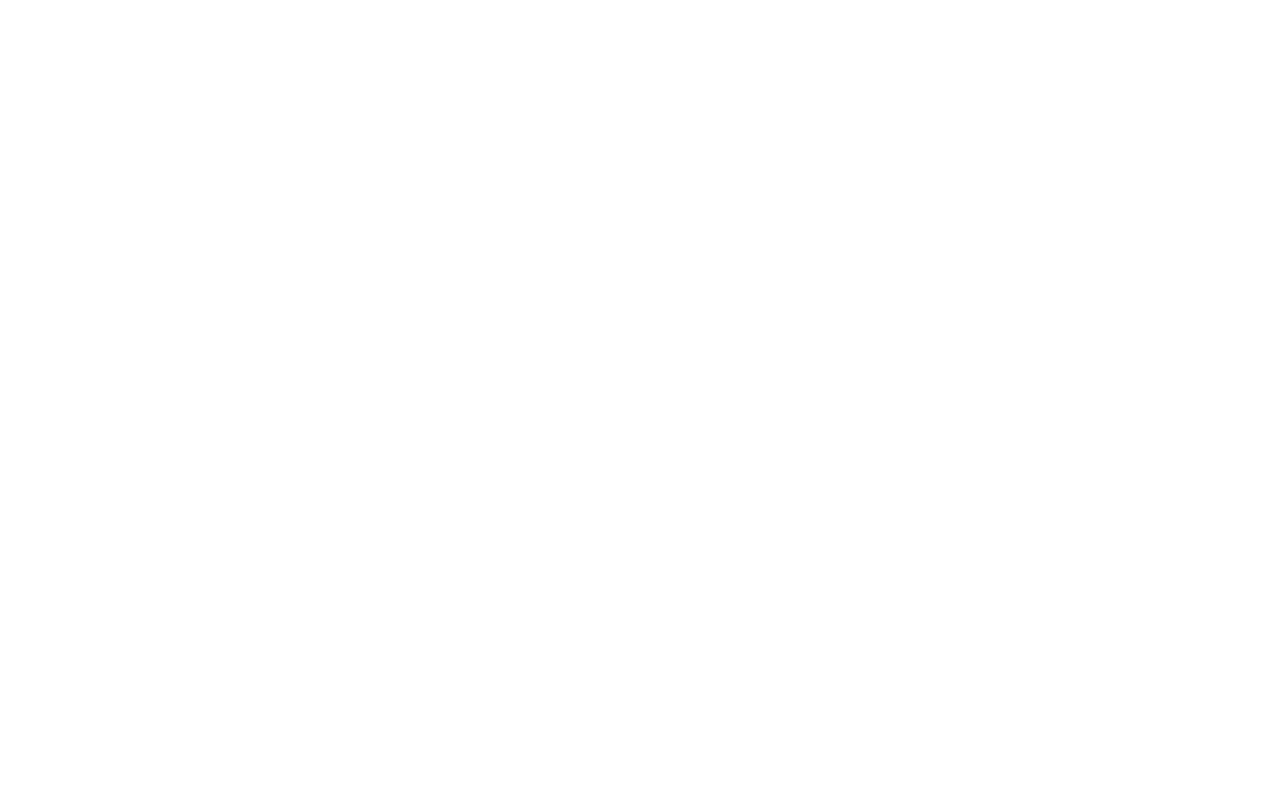
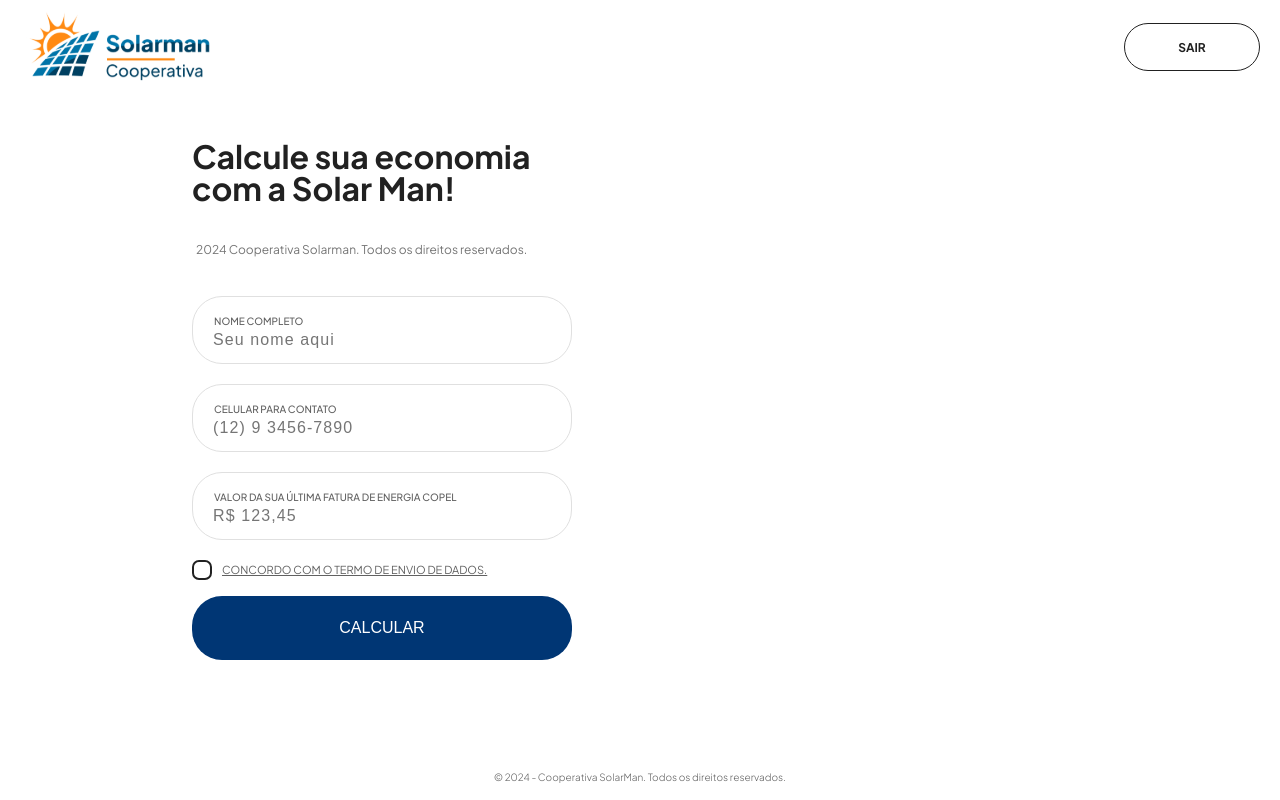
Before and after one commit to jiladev/solarman-frontend, a React (Vite) app: page / in a window 1280 px wide. Before the commit this address had no page. Built offline with nearby package versions, Linux system fonts and the light colour scheme.

Commit message:
[feat.] add customer page layout

```diff
--- a/src/app/app.tsx
+++ b/src/app/app.tsx
@@ -1,11 +1,13 @@
 import { BrowserRouter, Routes, Route } from "react-router-dom";
 
 import Login from "../pages/Login";
+import Customer from "../pages/Customer";
 
 function App() {
   return (
     <BrowserRouter>
       <Routes>
+        <Route path="/" element={<Customer />} />
         <Route path="/Login" element={<Login />} />
       </Routes>
     </BrowserRouter>
--- /dev/null
+++ b/src/components/MainButton/index.tsx
@@ -0,0 +1,14 @@
+import * as Styled from "./styles";
+
+interface ButtonProps {
+  text: string;
+  onClickFunction: (...args: any[]) => any;
+}
+
+export default function MainButton(props: ButtonProps) {
+  return (
+    <Styled.ConfirmButton onClick={() => props.onClickFunction()}>
+      {props.text}
+    </Styled.ConfirmButton>
+  );
+}
--- /dev/null
+++ b/src/components/MainButton/styles.ts
@@ -0,0 +1,12 @@
+import styled from "styled-components";
+
+export const ConfirmButton = styled.button`
+  width: 380px;
+  height: 64px;
+  background-color: #003674;
+  font-size: 16px;
+  font-weight: 500;
+  color: #ffffff;
+  border: 0 solid transparent;
+  border-radius: 30px;
+`;
--- /dev/null
+++ b/src/components/MainInput/index.tsx
@@ -0,0 +1,25 @@
+import * as Styled from "./styles";
+
+interface InputProps {
+  label: string;
+  type: string;
+  placeholder: string;
+  value: string;
+  setValue: (value: string) => void;
+}
+
+export default function MainInput(props: InputProps) {
+  return (
+    <Styled.InputDiv>
+      <label>{props.label}</label>
+      <input
+        type={props.type}
+        placeholder={props.placeholder}
+        value={props.value}
+        onChange={(e) => {
+          props.setValue(e.target.value);
+        }}
+      ></input>
+    </Styled.InputDiv>
+  );
+}
--- /dev/null
+++ b/src/components/MainInput/styles.ts
@@ -0,0 +1,26 @@
+import styled from "styled-components";
+
+export const InputDiv = styled.div`
+  position: relative;
+  margin-bottom: 20px;
+
+  label {
+    position: absolute;
+    top: 20px;
+    left: 22px;
+    font-size: 10px;
+    font-weight: 500;
+    color: #616161;
+  }
+
+  input {
+    width: 380px;
+    height: 68px;
+    border: 1px solid #e0e0e0;
+    border-radius: 30px;
+    padding: 0 20px;
+    padding-top: 20px;
+    font-size: 16px;
+    letter-spacing: 1.1px;
+  }
+`;
--- /dev/null
+++ b/src/components/RightsFooter/index.tsx
@@ -0,0 +1,9 @@
+import * as Styled from "./styles";
+
+export default function RightsFooter() {
+  return (
+    <Styled.RightsReserved>
+      &copy; 2024 - Cooperativa SolarMan. Todos os direitos reservados.
+    </Styled.RightsReserved>
+  );
+}
--- /dev/null
+++ b/src/components/RightsFooter/styles.ts
@@ -0,0 +1,10 @@
+import styled from "styled-components";
+
+export const RightsReserved = styled.p`
+  width: 100vw;
+  text-align: center;
+  font-size: 10px;
+  font-weight: 300;
+  color: #616161;
+  margin-bottom: 8px;
+`;
--- /dev/null
+++ b/src/pages/Customer/index.tsx
@@ -0,0 +1,134 @@
+import { useState } from "react";
+
+import BaseHeader from "../../components/BaseHeader";
+import MainInput from "../../components/MainInput";
+import MainButton from "../../components/MainButton";
+import RightsFooter from "../../components/RightsFooter";
+import * as Styled from "./styles";
+
+export default function Customer() {
+  const [name, setName] = useState<string>("");
+  const [phone, setPhone] = useState<string>("");
+  const [bill, setBill] = useState<string>("");
+  const [agreed, isAgreed] = useState<boolean>(false);
+
+  function formatPhone(phone: string) {
+    phone = phone.replace(/\D/g, "");
+    let formattedString = "";
+
+    if (phone.length > 0) {
+      formattedString = "(";
+    }
+
+    formattedString += phone.slice(0, 2);
+
+    if (phone.length > 2) {
+      formattedString += ") ";
+    }
+
+    if (phone.length > 2) {
+      formattedString += phone.slice(2, 6);
+    }
+
+    if (phone.length > 6) {
+      formattedString += "-";
+      formattedString += phone.slice(6, 10);
+    }
+
+    if (phone.length === 11) {
+      formattedString =
+        formattedString.slice(0, 5) +
+        phone.slice(2, 3) +
+        " " +
+        phone.slice(3, 7) +
+        "-" +
+        phone.slice(7, 11);
+    }
+
+    setPhone(formattedString);
+  }
+
+  function formatBill(bill: string) {
+    bill = bill.replace(/\./g, ",");
+    const firstCommaIndex = bill.indexOf(",");
+    if (firstCommaIndex !== -1) {
+      bill =
+        bill.substring(0, firstCommaIndex + 1) +
+        bill
+          .substring(firstCommaIndex + 1)
+          .replace(/,/g, "")
+          .slice(0, 2);
+    }
+    bill = bill.replace(/[^\d,]/g, "");
+    let formattedString = "";
+    if (bill.length > 0) {
+      formattedString = "R$ ";
+    }
+    formattedString += bill;
+    setBill(formattedString);
+  }
+
+  function handleCheckboxChange() {
+    isAgreed(!agreed);
+  }
+
+  function handleEconomyCalculationRequest() {
+    if (agreed) {
+      console.log({ name, phone, bill });
+      alert("Parabéns, você ganhou R$1.000.000,00!!!!!");
+    } else {
+      alert("Concorde com os termos!");
+    }
+  }
+
+  return (
+    <Styled.PageContainer>
+      <BaseHeader />
+
+      <Styled.ContentContainer>
+        <h1>
+          Calcule sua economia <br /> com a Solar Man!
+        </h1>
+
+        <p>2024 Cooperativa Solarman. Todos os direitos reservados.</p>
+        <MainInput
+          label="NOME COMPLETO"
+          type="text"
+          placeholder="Seu nome aqui"
+          value={name}
+          setValue={setName}
+        />
+        <MainInput
+          label="CELULAR PARA CONTATO"
+          type="text"
+          placeholder="(12) 9 3456-7890"
+          value={phone}
+          setValue={formatPhone}
+        />
+        <MainInput
+          label="VALOR DA SUA ÚLTIMA FATURA DE ENERGIA COPEL"
+          type="text"
+          placeholder="R$ 123,45"
+          value={bill}
+          setValue={formatBill}
+        />
+
+        <Styled.CheckboxContainer>
+          <Styled.HiddenCheckbox
+            checked={agreed}
+            onChange={() => handleCheckboxChange()}
+          />
+          <Styled.Checkmark />
+          <label>CONCORDO COM O TERMO DE ENVIO DE DADOS.</label>
+        </Styled.CheckboxContainer>
+
+        <MainButton
+          text="CALCULAR"
+          onClickFunction={handleEconomyCalculationRequest}
+        />
+      </Styled.ContentContainer>
+
+      <RightsFooter />
+    </Styled.PageContainer>
+  );
+}
--- /dev/null
+++ b/src/pages/Customer/styles.ts
@@ -0,0 +1,86 @@
+import styled from "styled-components";
+
+export const PageContainer = styled.div`
+  height: 100vh;
+  display: flex;
+  flex-direction: column;
+  justify-content: space-between;
+  align-items: center;
+  padding: 10px 20px;
+  position: relative;
+`;
+
+export const ContentContainer = styled.div`
+  display: flex;
+  flex-direction: column;
+  justify-content: center;
+  position: absolute;
+  left: 15vw;
+  top: 50%;
+  transform: translate(0, -50%);
+
+  h1 {
+    font-size: 32px;
+    font-weight: 700;
+    color: #212121;
+    margin-bottom: 40px;
+  }
+
+  p {
+    font-size: 12px;
+    color: #757575;
+    margin-left: 4px;
+    margin-bottom: 40px;
+  }
+`;
+
+export const CheckboxContainer = styled.label`
+  display: inline-block;
+  margin-bottom: 20px;
+  position: relative;
+  padding-left: 30px;
+  cursor: pointer;
+  font-size: 16px;
+  user-select: none;
+
+  label {
+    font-size: 11px;
+    color: #616161;
+    text-decoration: underline;
+  }
+`;
+
+export const HiddenCheckbox = styled.input.attrs({ type: "checkbox" })`
+  position: absolute;
+  opacity: 0;
+  cursor: pointer;
+`;
+
+export const Checkmark = styled.span`
+  position: absolute;
+  top: 0;
+  left: 0;
+  height: 20px;
+  width: 20px;
+  background-color: #fff;
+  border: 2px solid #212121;
+  border-radius: 7px;
+  transition: 0.3s ease;
+
+  ${HiddenCheckbox}:checked + & {
+    background-color: #fff;
+    border: 2px solid #212121;
+  }
+
+  ${HiddenCheckbox}:checked + &::after {
+    content: "";
+    position: absolute;
+    left: 5px;
+    top: 2px;
+    width: 5px;
+    height: 10px;
+    border: 1px solid #212121;
+    border-width: 0 2px 2px 0;
+    transform: rotate(45deg);
+  }
+`;
--- a/src/pages/Login/index.tsx
+++ b/src/pages/Login/index.tsx
@@ -1,26 +1,22 @@
 import { useState } from "react";
 
 import BaseHeader from "../../components/BaseHeader";
+import MainInput from "../../components/MainInput";
+import MainButton from "../../components/MainButton";
+import RightsFooter from "../../components/RightsFooter";
 import * as Styled from "./styles";
-
-interface UserCredentials {
-  email: string;
-  password: string;
-}
 
 export default function Login() {
   const [showPassword, isShowPassword] = useState<Boolean>(false);
-  const [credentials, setCredentials] = useState<UserCredentials>({
-    email: "",
-    password: "",
-  });
+  const [email, setEmail] = useState<string>("");
+  const [password, setPassword] = useState<string>("");
 
   function toggleShowPassword() {
     isShowPassword(!showPassword);
   }
 
   function handleLogin() {
-    console.log(credentials);
+    console.log({ email, password });
     alert("Logado!");
   }
 
@@ -32,49 +28,32 @@
         <h1>Acesse o sistema</h1>
         <h3>Cooperativa Solarman</h3>
 
-        <Styled.InputDiv>
-          <label>USUÁRIO</label>
-          <input
-            type="text"
-            placeholder="email@exemplo.com"
-            value={credentials.email}
-            onChange={(e) => {
-              setCredentials({
-                ...credentials,
-                email: e.target.value,
-              });
-            }}
-          ></input>
-        </Styled.InputDiv>
-
-        <Styled.InputDiv>
-          <label>SENHA</label>
-          <input
+        <MainInput
+          label="USUÁRIO"
+          type="text"
+          placeholder="email@exemplo.com"
+          value={email}
+          setValue={setEmail}
+        />
+        <Styled.PasswordInputDiv>
+          <MainInput
+            label="SENHA"
             type={showPassword ? "text" : "password"}
             placeholder="Sua senha aqui"
-            value={credentials.password}
-            onChange={(e) => {
-              setCredentials({
-                ...credentials,
-                password: e.target.value,
-              });
-            }}
-          ></input>
+            value={password}
+            setValue={setPassword}
+          />
           {showPassword ? (
             <Styled.EyeIcon onClick={() => toggleShowPassword()} />
           ) : (
             <Styled.ClosedEyeIcon onClick={() => toggleShowPassword()} />
           )}
-        </Styled.InputDiv>
+        </Styled.PasswordInputDiv>
 
-        <Styled.ConfirmButton onClick={() => handleLogin()}>
-          ENTRAR
-        </Styled.ConfirmButton>
+        <MainButton text="ENTRAR" onClickFunction={handleLogin} />
       </Styled.InputPanel>
 
-      <Styled.RightsReserved>
-        &copy; 2024 - Cooperativa SolarMan. Todos os direitos reservados.
-      </Styled.RightsReserved>
+      <RightsFooter />
     </Styled.PageContainer>
   );
 }
--- a/src/pages/Login/styles.ts
+++ b/src/pages/Login/styles.ts
@@ -38,57 +38,13 @@
   }
 `;
 
-export const InputDiv = styled.div`
-  position: relative;
-  margin-bottom: 20px;
-
-  label {
-    position: absolute;
-    top: 20px;
-    left: 22px;
-    font-size: 10px;
-    font-weight: 500;
-    color: #616161;
-  }
-
-  input {
-    width: 380px;
-    height: 68px;
-    border: 1px solid #e0e0e0;
-    border-radius: 30px;
-    padding: 0 20px;
-    padding-top: 20px;
-    font-size: 16px;
-    letter-spacing: 1.1px;
-  }
-`;
-
-export const ConfirmButton = styled.button`
-  width: 380px;
-  height: 64px;
-  background-color: #003674;
-  font-size: 16px;
-  font-weight: 500;
-  color: #ffffff;
-  border: 0 solid transparent;
-  border-radius: 30px;
-`;
-
-export const RightsReserved = styled.p`
-  font-size: 10px;
-  font-weight: 300;
-  color: #616161;
-  margin-bottom: 8px;
-`;
-
 export const EyeIcon = styled(GoEye)`
   width: 16px;
   height: 16px;
   color: #757575;
   position: absolute;
   right: 20px;
-  top: 50%;
-  transform: translate(0, -50%);
+  top: 26px;
   cursor: pointer;
 `;
 
@@ -98,7 +54,10 @@
   color: #616161;
   position: absolute;
   right: 20px;
-  top: 50%;
-  transform: translate(0, -50%);
+  top: 26px;
   cursor: pointer;
 `;
+
+export const PasswordInputDiv = styled.div`
+  position: relative;
+`;
```
